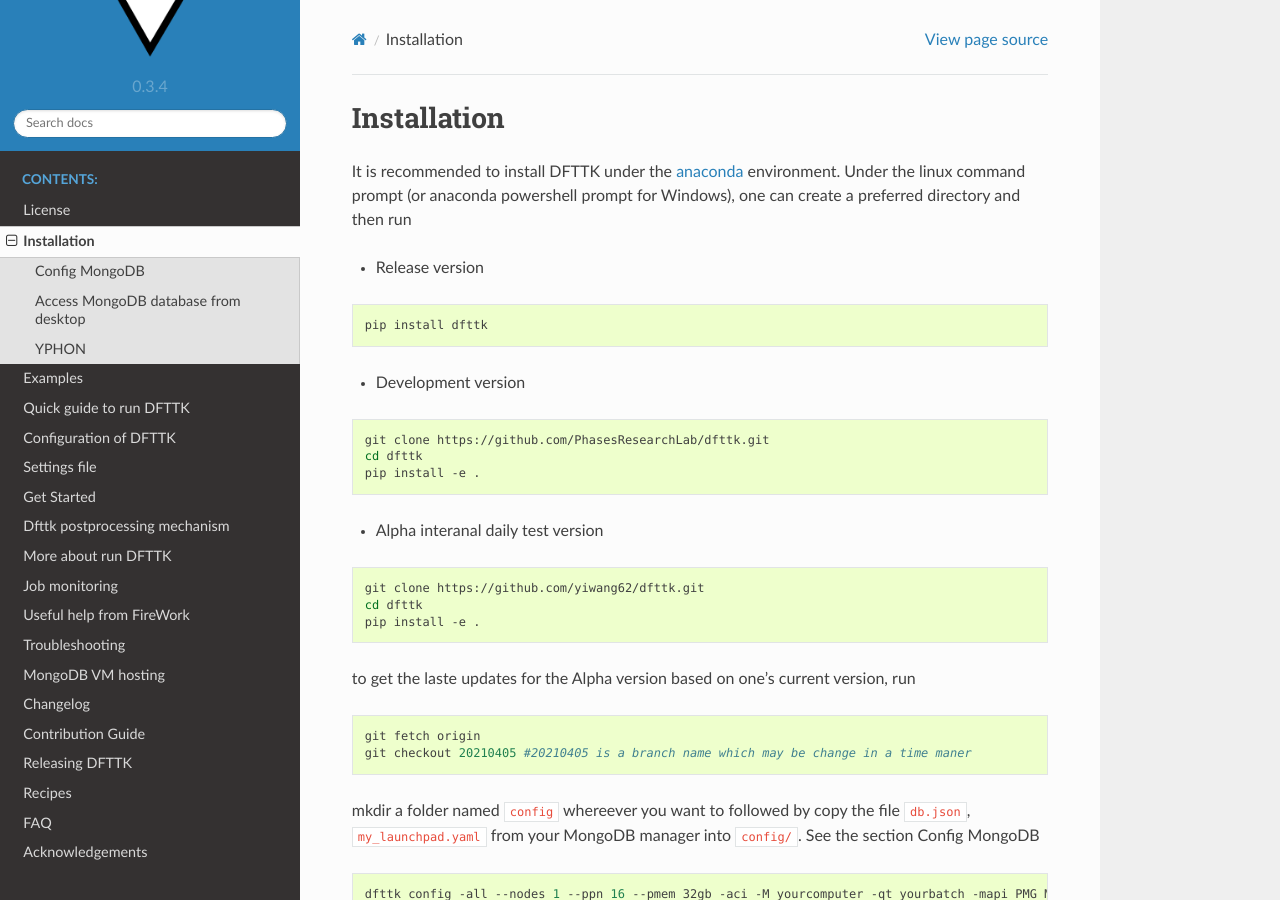
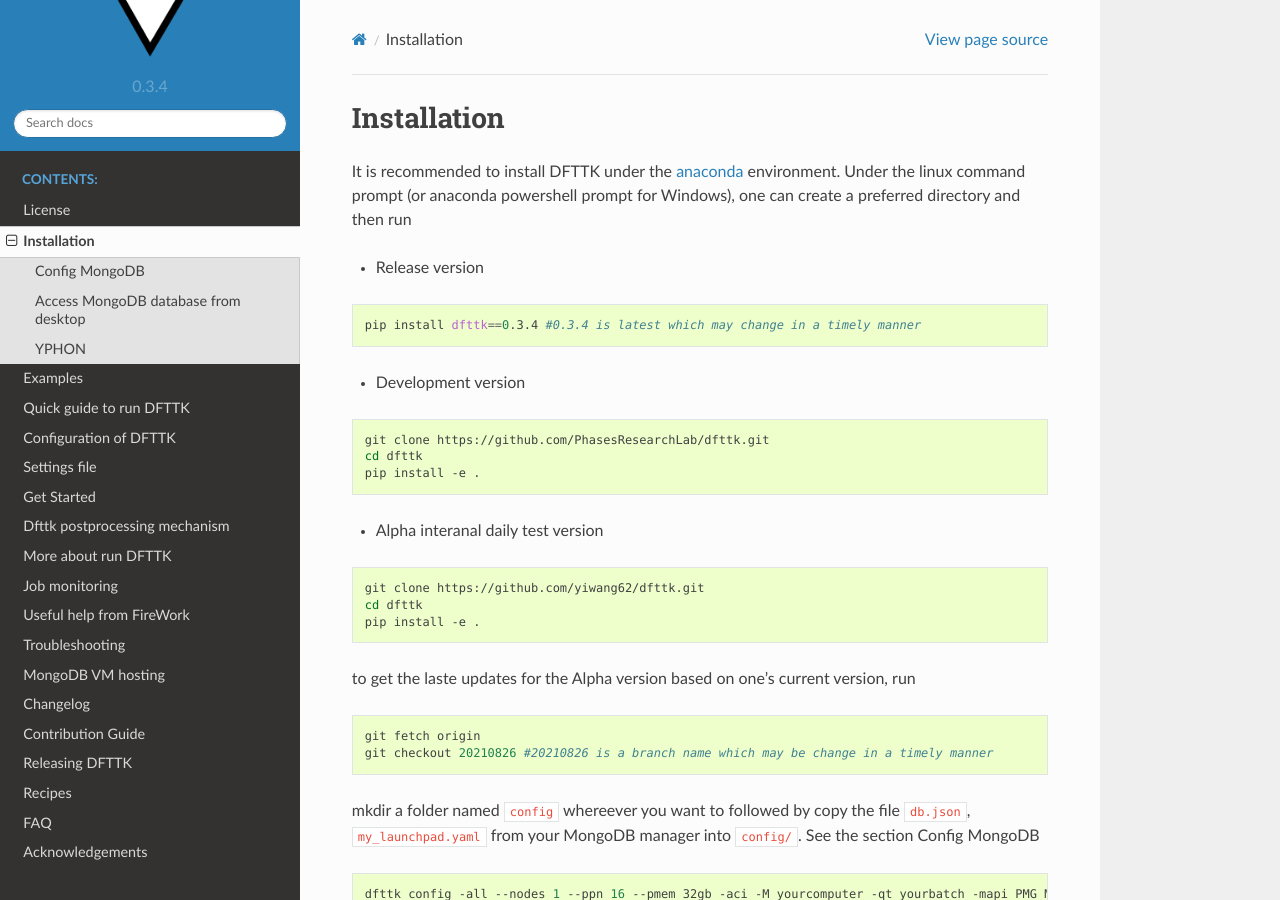
Before and after one commit to PhasesResearchLab/dfttk-2021, a Sphinx documentation site: the page built from docs/source/Installation.rst, in a window 1280 px wide and 900 px high. Built offline with Sphinx 7.4.7 and the Read the Docs theme 2.0.0, drawn with Linux system fonts in a browser that asks for light colours.

Commit message:
Update Installation.rst (#13)

```diff
--- a/docs/source/Installation.rst
+++ b/docs/source/Installation.rst
@@ -7,7 +7,7 @@ It is recommended to install DFTTK under the `anaconda <https://docs.anaconda.co
 
 .. code-block:: bash
 
-    pip install dfttk
+    pip install dfttk==0.3.4 #0.3.4 is latest which may change in a timely manner
 
 - Development version
 
@@ -30,7 +30,7 @@ to get the laste updates for the Alpha version based on one's current version, r
 .. code-block:: bash
 
     git fetch origin
-    git checkout 20210405 #20210405 is a branch name which may be change in a time maner
+    git checkout 20210826 #20210826 is a branch name which may be change in a timely manner
 
 mkdir a folder named ``config`` whereever you want to followed by copy the file ``db.json``, ``my_launchpad.yaml`` from your MongoDB manager into ``config/``. See the section :ref:`Config MongoDB`
 
```
